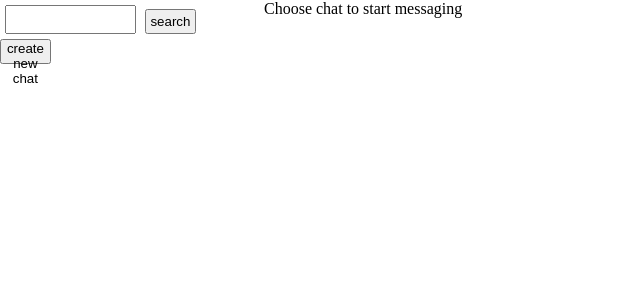
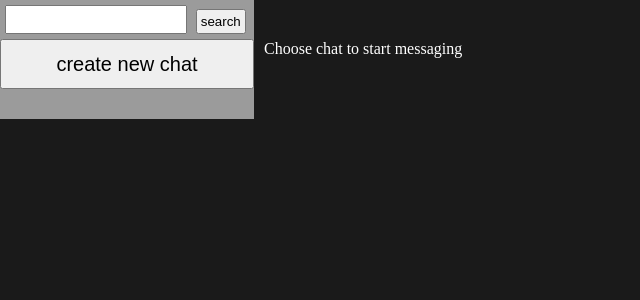
Before and after one commit to FedAlKir/Web-chat, a Python web app: template templates/main.html in a window 1280 px wide. Shown: the top 300 px of the page, without its empty margins (0-640 px from the left). Run offline with Jinja, Linux system fonts and the light colour scheme; the template is opened without the code that fills it, so the values that code supplies are empty; some libraries are stand-ins or nearby versions.

Commit message:
Update main_style.css

```diff
--- a/static/main_style.css
+++ b/static/main_style.css
@@ -5,46 +5,96 @@
 
 body{
     display: flex;
+    background: #1a1a1a;
 }
 
 #chat_list_div{
     width: 20%;
     height: 100%;
     overflow-y: auto;
+    overflow-x: hidden;
+    background: rgba(155, 155, 155, 1);
+}
+
+#search_chat{
+    width: 100%;
+    position: sticky;
+    background-color: white;
+    background-origin: 1;
+    background: rgba(155, 155, 155, 1);
 }
 
 #search_chat input{
     margin: 5px;
-    width: 50%;
+    width: 70%;
     height: 25px;
     font-size: 20px;
 }
 
-#search_chat button{
-    width: 20%;
+#search_chat #search_button{
+    width: 50px;
     height: 25px;
+}
+
+#search_chat #create_new_chat_button{
+    width: 100%;
+    height: 50px;
+    font-size: 20px;
+    margin-bottom: 10px;
 }
 
 #chat_list{
     margin-top: 20px;
-    overflow-y: auto;
 }
 
 #chat_list button{
     width: 100%;
     height: 50px;
     font-size: 20px;
+    font-family: 'Raleway', Arial, sans-serif;
+    font-weight: 100;
+    letter-spacing: 1px;
+    background: rgba(155, 155, 155, 1);
+    color: #fff;
+    font-size: 20px;
+    border-top-color: #fff;
+    border-width: 1px;
+    border-bottom: none;
+    border-right: none;
+    border-left: none;
+}
+
+#chat_list button:hover{
+    background: rgb(100, 100, 100);
+}
+
+.button:hover {
+    background: rgb(100, 100, 100);
 }
 
 #chat{
     width: 80%;
     height: 100%;
     margin-left: 10px;
+    background: #1a1a1a;
+    color: #fff;
+}
+
+#messages_list{
+    margin-bottom: 50px;
+    margin-top: 40px;
+    overflow-y: auto;
+    overflow-x: hidden;
+    max-height: calc(100% - 90px);
+    background: #1a1a1a;
 }
 
 .message{
     font-size: 20px;
     margin-bottom: 10px;
+    overflow-wrap: break-word;
+    font-family: 'Raleway', Arial, sans-serif;
+    color: #fff;
 }
 
 #message_input{
@@ -52,6 +102,9 @@ body{
     height: 50px;
     position: fixed;
     bottom: 0;
+    background: #1a1a1a;
+    color: #fff;
+    background-origin: 1;
 }
 
 #message_input input{
@@ -67,4 +120,32 @@ body{
 
 #chat_header{
     height: 40px;
+    width: 100%;
+    position: fixed;
+    background-origin: 1;
+    justify-content: space-between;
+    background: #1a1a1a;
+    color: #fff;
 }
+
+#add_person_div{
+    justify-content: space-between;
+    width: 200px;
+    display: flex;
+    margin-right: 22%;
+}
+
+#add_person_input{
+    margin-top: 5px;
+    height: 20px;
+}
+
+#add_person_button{
+    margin-top: 5px;
+    margin-left: 10px;
+    height: 22px;
+}
+
+::-webkit-scrollbar{
+    width: 5px;
+}
```
